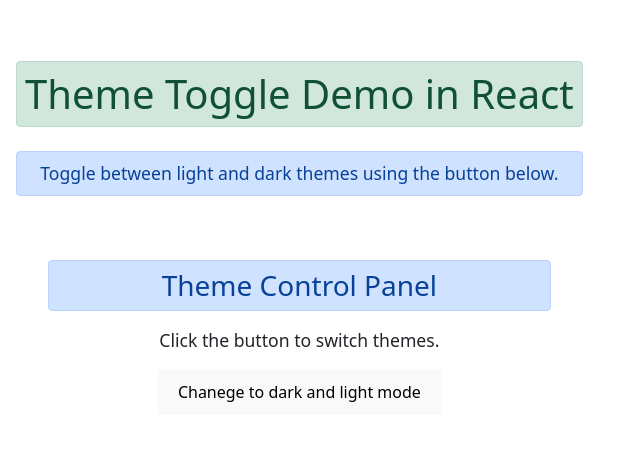
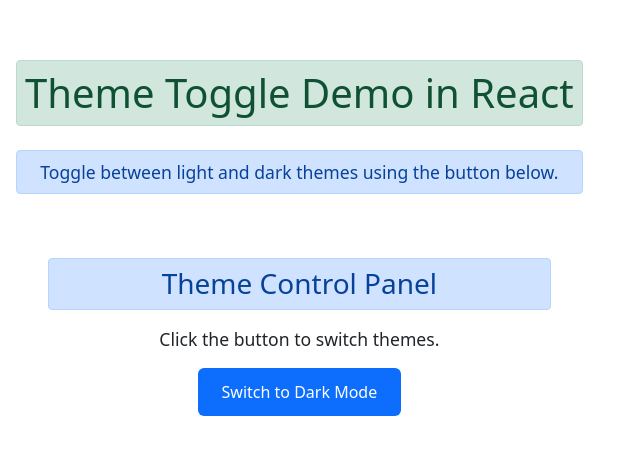
Before and after one commit to BHOGESH4I9/Dark-Toggle-Function-using-Props-in-React, a React (Vite) app: page / in a window 1280 px wide. Shown: the part 146-600 px from the top of the page, without its empty margins (0-640 px from the left). Built offline with nearby package versions, Linux system fonts and the light colour scheme.

Commit message:
Toggle Theme Component was changed with bootstrap classes

```diff
--- a/src/components/Footer/ThemeToggle.jsx
+++ b/src/components/Footer/ThemeToggle.jsx
@@ -1,17 +1,19 @@
 import React from 'react'
 
 const ThemeToggle = ({theme, setTheme}) => {
+  const toggleFun = () => {
+    const newTheme = theme === 'light' ? 'dark' : 'light';
+    setTheme(newTheme);
+    console.log('Theme Changed');
+  };
 
-    const toogleFun = () => {
-        const newTheme = theme === 'light' ? 'dark' : 'light';
-        setTheme(newTheme);
-        console.log('Theme Changed');
-    }
   return (
-    <div>
-        <button onClick={toogleFun}>Chanege to dark and light mode</button>
+    <div className="toggle-container">
+      <button onClick={toggleFun}>
+        Switch to {theme === 'light' ? 'Dark' : 'Light'} Mode
+      </button>
     </div>
-  )
-}
+  );
+};
 
 export default ThemeToggle
```
